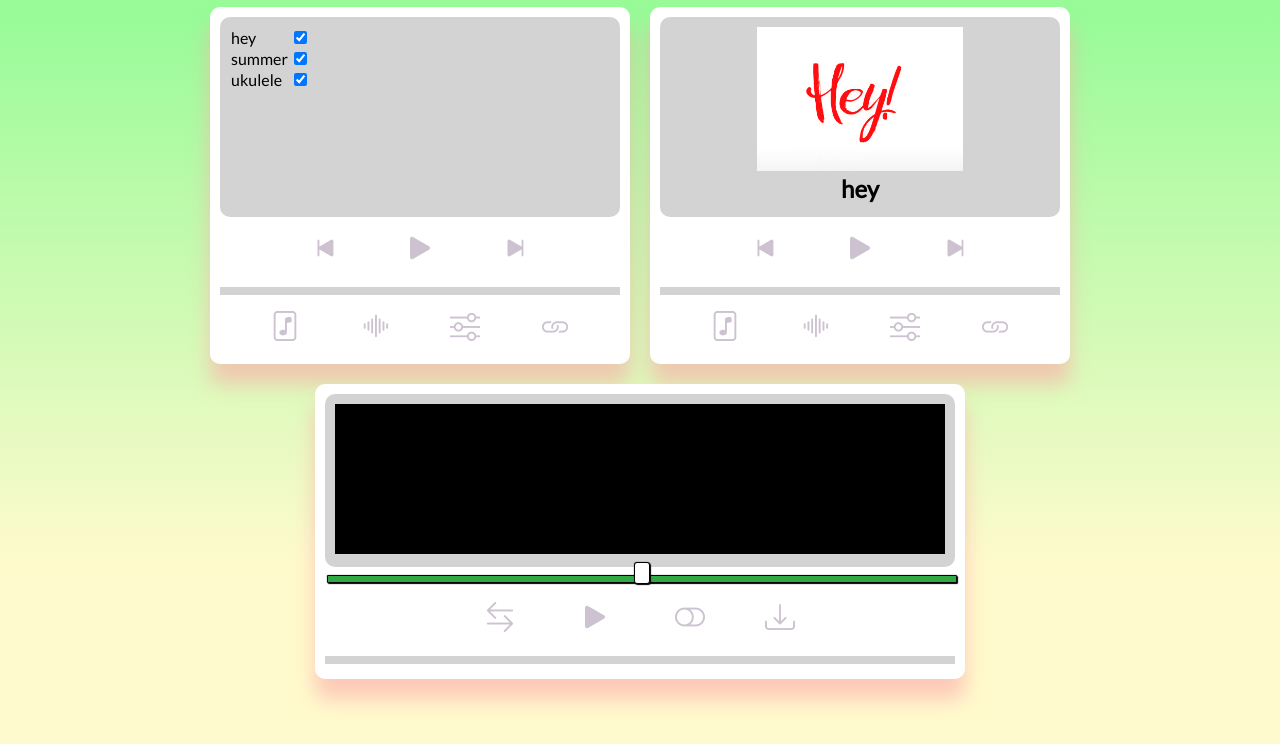
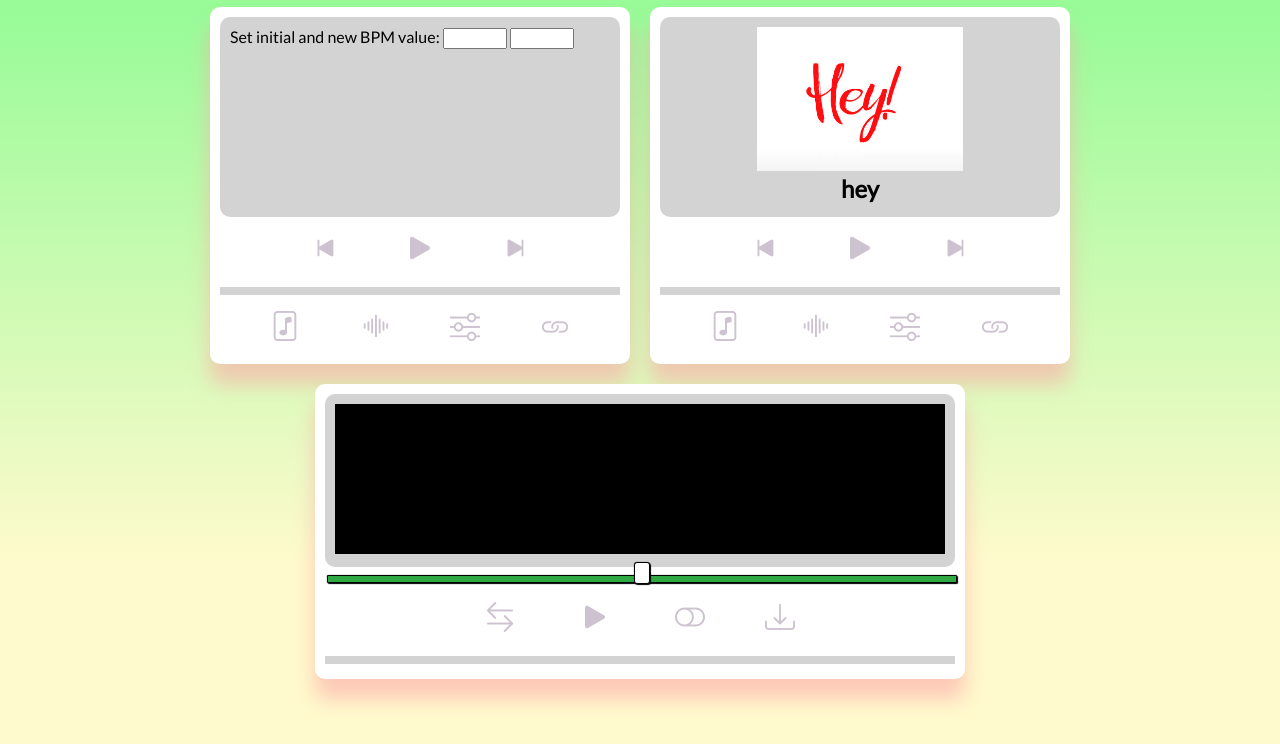
Before and after one commit to GlebTanaka/Gruppe2_AV_2021, a website with bundled scripts: page index.html in a window 1280 px wide. Both pictures are taken after a click on the button 465 px from the left and 379 px from the top of the page. Shown: the part 52-796 px from the top of the page. Built offline with nearby package versions, Linux system fonts and the light colour scheme.

Commit message:
added option to change bpm

```diff
--- a/index.html
+++ b/index.html
@@ -42,10 +42,14 @@
                 <input type="range" min="-10" max="10" value="0" id="treble-1">
             </div>
             <div id="settings-subcontainer-1" hidden>
+                <label for="bpm">Set initial and new BPM value:</label>
+                <input type="number" id="bpm-old-1" min=1 max=400>
+                <input type="number" id="bpm-new-1" min=1 max=400>
+            </div>
+            <div id="link-subcontainer-1" hidden>
                 <table id=songs-1>
                 </table>
             </div>
-            <div id="link-subcontainer-1" hidden></div>
         </div>
 
         <div class="navigation">
@@ -99,10 +103,14 @@
                 <input type="range" min="-10" max="10" value="0" id="treble-2">
             </div>
             <div id="settings-subcontainer-2" hidden>
+                <label for="bpm">Set initial and new BPM value:</label>
+                <input type="number" id="bpm-old-2" min=1 max=400>
+                <input type="number" id="bpm-new-2" min=1 max=400>
+            </div>
+            <div id="link-subcontainer-2" hidden>
                 <table id=songs-2>
                 </table>
             </div>
-            <div id="link-subcontainer-2" hidden></div>
         </div>
 
         <div class="navigation">
--- a/src/songContainer.js
+++ b/src/songContainer.js
@@ -36,6 +36,12 @@ class SongContainer {
         this.mid = document.getElementById('mid-'+titleSuffix);
         this.treble = document.getElementById('treble-'+titleSuffix);
 
+        // settings subcontainer
+        this.bpmOld = document.getElementById('bpm-old-'+titleSuffix);
+        this.bpmNew = document.getElementById('bpm-new-'+titleSuffix);
+        this.bpmOld.value = '';
+        this.bpmNew.value = '';
+
         // song data
 		this.audioCtx = audioCtx;
 		this.songs = allSongs;
@@ -59,10 +65,29 @@ class SongContainer {
 		// Click on progress bar
 		this.progressContainer.addEventListener('click', this.setProgress.bind(this));
 
+		// update bpm values
+		this.bpmOldValue = -1;
+		this.bpmNewValue = -1;
+		this.bpmOld.addEventListener('input', e => {
+			this.bpmOldValue = e.target.value;
+		})
+		this.bpmNew.addEventListener('input', e => {
+			if (this.bpmOldValue > 0) {
+				this.bpmNewValue = e.target.value / this.bpmOldValue;
+				this.updateBpm();
+			}
+		})
+
         // switch tabs in song container
         for (let selectedItem in this.itemsNavigation) {
         	this.itemsNavigation[selectedItem].addEventListener('click', this.switchSubcontainer.bind(this, selectedItem));
         }
+    }
+
+    updateBpm() {
+    	if (this.bpmNewValue > 0) {
+    		this.audio.playbackRate = this.bpmNewValue;
+    	}
     }
 
 	createSongs(){
@@ -96,7 +121,7 @@ class SongContainer {
 		cellInput.appendChild(inputNode);
 		node.appendChild(cellInput);
 
-		this.itemsSubcontainer.settings.appendChild(node);
+		this.itemsSubcontainer.link.appendChild(node);
 	}
 
 	initProcessingGraph(audioCtx) {
@@ -145,6 +170,7 @@ class SongContainer {
 	loadSong(index) {
 	    let song = this.songs[index];
 	    this.audio.src = `music/${song}.mp3`;
+	    this.updateBpm();
 	    if (this.source != null)
 	    	this.source.disconnect(this.processingGraph.gain);
 	    this.source = this.audioCtx.createMediaElementSource(this.audio);
```
